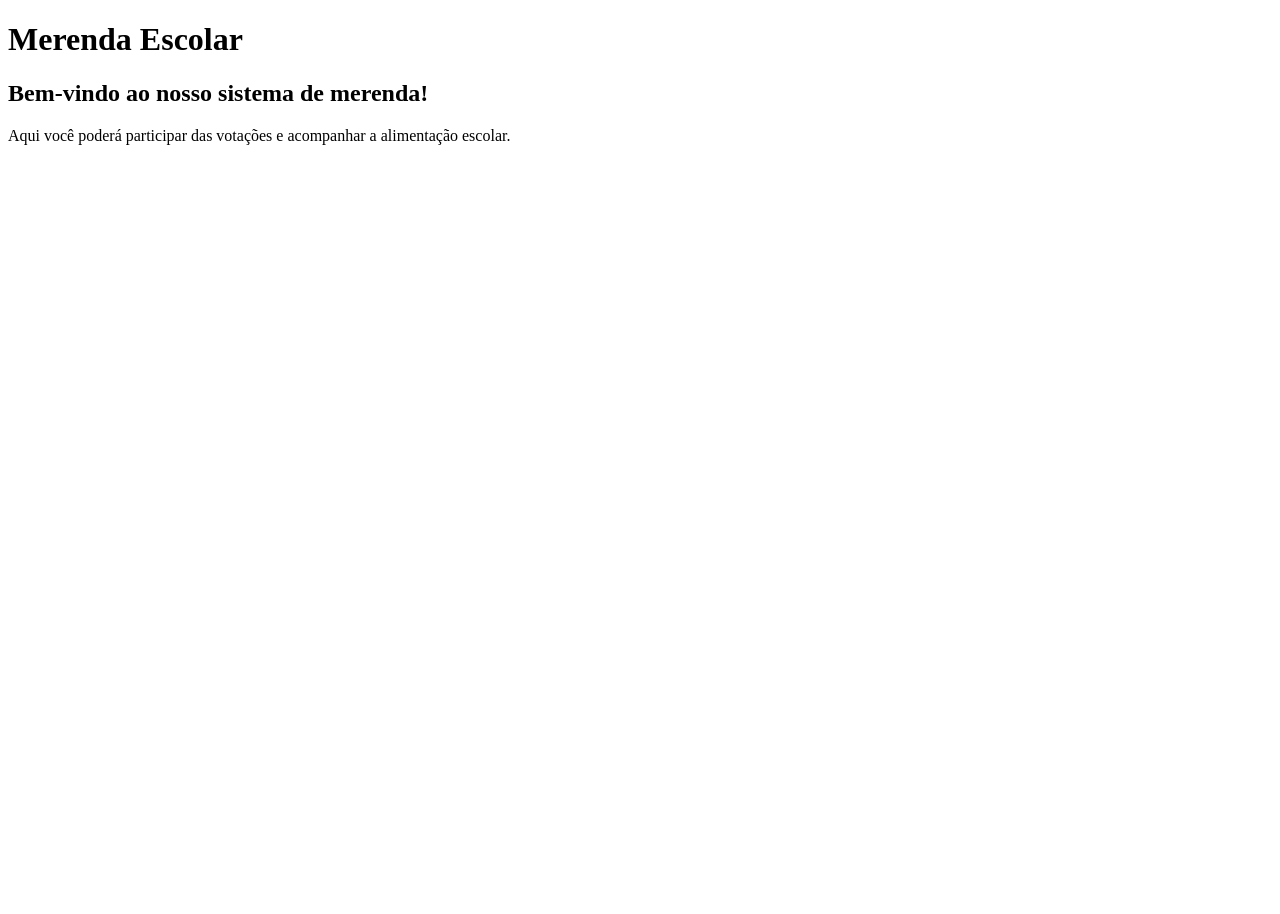
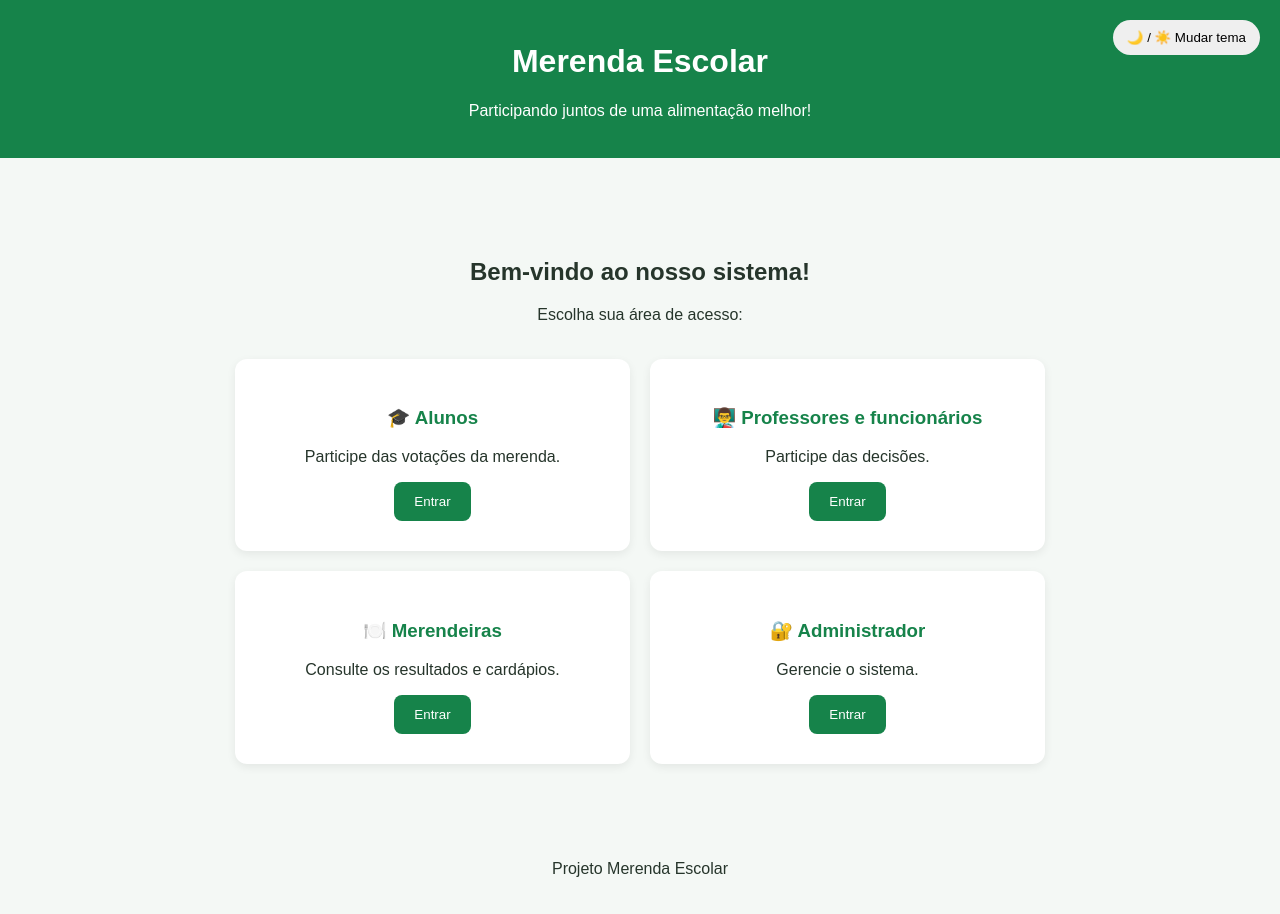
Before and after one commit to andresilva87086-cpu/teteus-, a plain HTML site: page index.html in a window 1280 px wide. Before the commit the page ends 800 px from the top, so only its background shows below. Drawn offline with Linux system fonts and the light colour scheme.

Commit message:
Refactor HTML structure and styling for layout

```diff
--- a/index.html
+++ b/index.html
@@ -4,15 +4,172 @@
     <meta charset="UTF-8">
     <meta name="viewport" content="width=device-width, initial-scale=1.0">
     <title>Merenda Escolar</title>
+
+    <style>
+        * {
+            box-sizing: border-box;
+        }
+
+        body {
+            margin: 0;
+            font-family: Arial, sans-serif;
+            background: #f4f8f5;
+            color: #26352b;
+            transition: 0.3s;
+        }
+
+        header {
+            background: #16834a;
+            color: white;
+            padding: 22px;
+            text-align: center;
+        }
+
+        .tema {
+            position: absolute;
+            top: 20px;
+            right: 20px;
+            border: none;
+            border-radius: 20px;
+            padding: 10px 14px;
+            cursor: pointer;
+        }
+
+        main {
+            max-width: 850px;
+            margin: 40px auto;
+            padding: 20px;
+            text-align: center;
+        }
+
+        .areas {
+            display: grid;
+            grid-template-columns: repeat(2, 1fr);
+            gap: 20px;
+            margin-top: 35px;
+        }
+
+        .area {
+            background: white;
+            padding: 30px 15px;
+            border-radius: 12px;
+            box-shadow: 0 3px 10px #00000012;
+        }
+
+        .area h3 {
+            color: #16834a;
+        }
+
+        .area button {
+            background: #16834a;
+            color: white;
+            border: none;
+            padding: 12px 20px;
+            border-radius: 8px;
+            cursor: pointer;
+        }
+
+        footer {
+            text-align: center;
+            padding: 20px;
+        }
+
+        /* MODO ESCURO */
+
+        body.escuro {
+            background: #17251e;
+            color: white;
+        }
+
+        body.escuro .area {
+            background: #26382e;
+        }
+
+        body.escuro .area h3 {
+            color: #70d99a;
+        }
+
+        @media (max-width: 600px) {
+            .areas {
+                grid-template-columns: 1fr;
+            }
+
+            .tema {
+                position: static;
+                margin: 10px;
+            }
+        }
+    </style>
 </head>
+
 <body>
 
-    <h1>Merenda Escolar</h1>
+    <header>
+        <h1>Merenda Escolar</h1>
+        <p>Participando juntos de uma alimentação melhor!</p>
+    </header>
 
-    <h2>Bem-vindo ao nosso sistema de merenda!</h2>
+    <div style="text-align: right; padding: 10px;">
+        <button class="tema" onclick="trocarTema()">
+            🌙 / ☀️ Mudar tema
+        </button>
+    </div>
 
-    <p>Aqui você poderá participar das votações
-    e acompanhar a alimentação escolar.</p>
+    <main>
+        <h2>Bem-vindo ao nosso sistema!</h2>
+
+        <p>Escolha sua área de acesso:</p>
+
+        <div class="areas">
+
+            <div class="area">
+                <h3>🎓 Alunos</h3>
+                <p>Participe das votações da merenda.</p>
+                <button>Entrar</button>
+            </div>
+
+            <div class="area">
+                <h3>👨‍🏫 Professores e funcionários</h3>
+                <p>Participe das decisões.</p>
+                <button>Entrar</button>
+            </div>
+
+            <div class="area">
+                <h3>🍽️ Merendeiras</h3>
+                <p>Consulte os resultados e cardápios.</p>
+                <button>Entrar</button>
+            </div>
+
+            <div class="area">
+                <h3>🔐 Administrador</h3>
+                <p>Gerencie o sistema.</p>
+                <button>Entrar</button>
+            </div>
+
+        </div>
+    </main>
+
+    <footer>
+        <p>Projeto Merenda Escolar</p>
+    </footer>
+
+    <script>
+        function trocarTema() {
+            document.body.classList.toggle("escuro");
+
+            const tema = document.body.classList.contains("escuro")
+                ? "escuro"
+                : "claro";
+
+            localStorage.setItem("tema", tema);
+        }
+
+        const temaSalvo = localStorage.getItem("tema");
+
+        if (temaSalvo === "escuro") {
+            document.body.classList.add("escuro");
+        }
+    </script>
 
 </body>
 </html>
```
